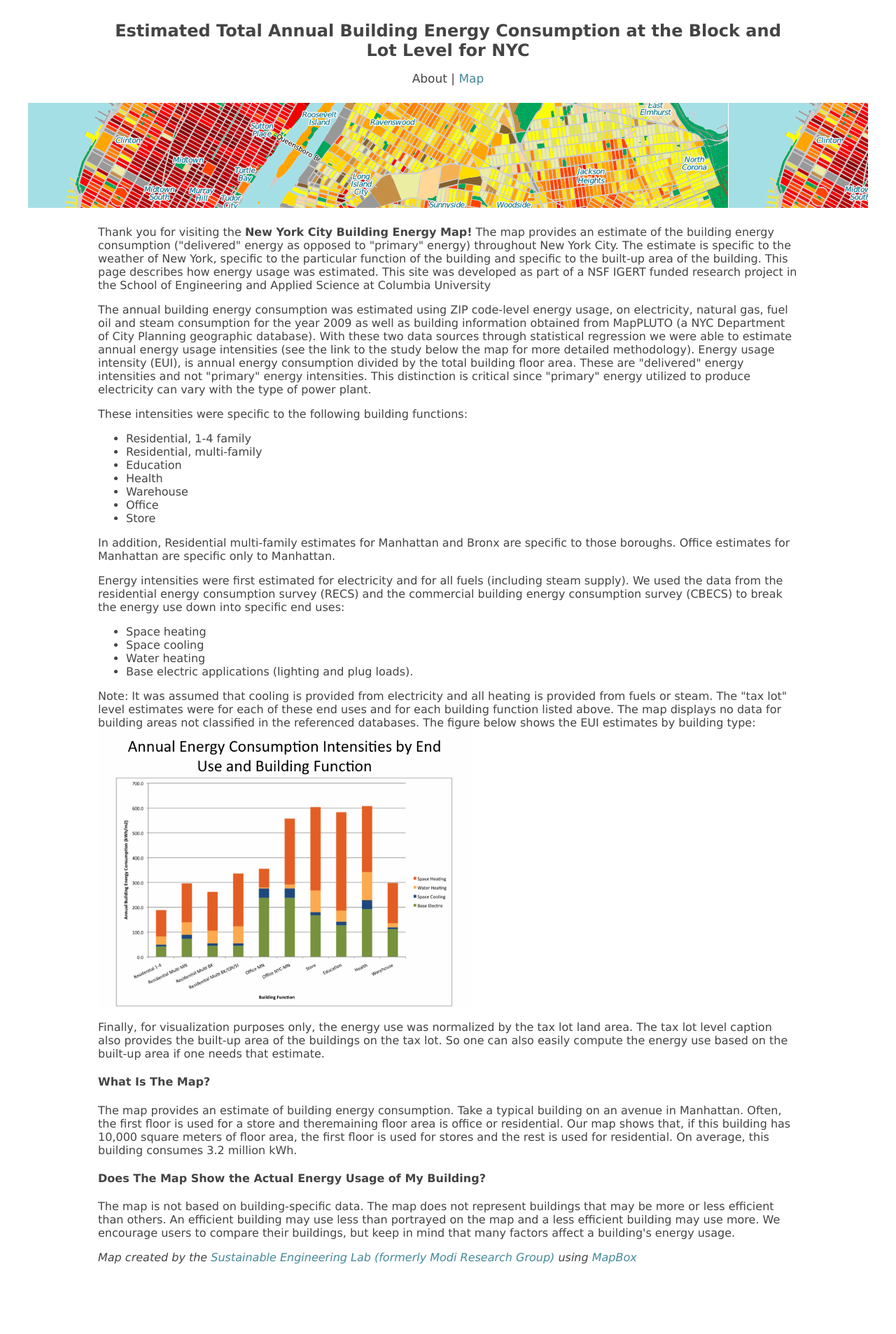
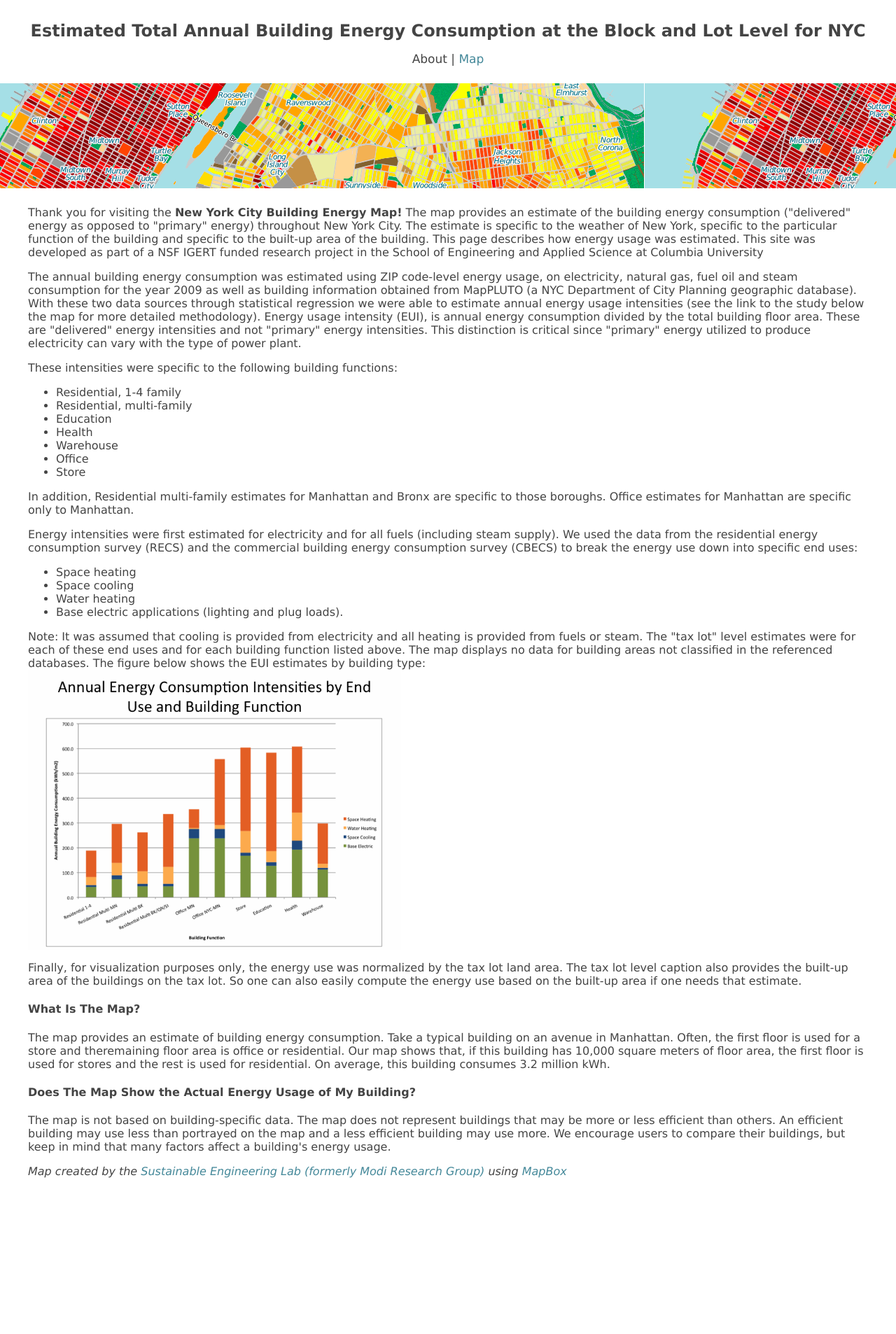
Before and after one commit to SEL-Columbia/nycenergy, a PHP site: page /about.html in a window 1280 px wide; the page is wider, and only the part inside the window is pictured. Shown: that part at 70% size. After the commit the page ends 1683 px from the top of that part, so only its background shows below. Run offline with PHP 8.4, Linux system fonts and the light colour scheme; some libraries are stand-ins or nearby versions.

Commit message:
Update main.css

```diff
--- a/main.css
+++ b/main.css
@@ -25,7 +25,7 @@ h1 {
 }
 
 #content-wrap {
-	width:1000px;
+	width:1200px;
 	margin: auto;
 	margin-top: 30px;
 }
```
